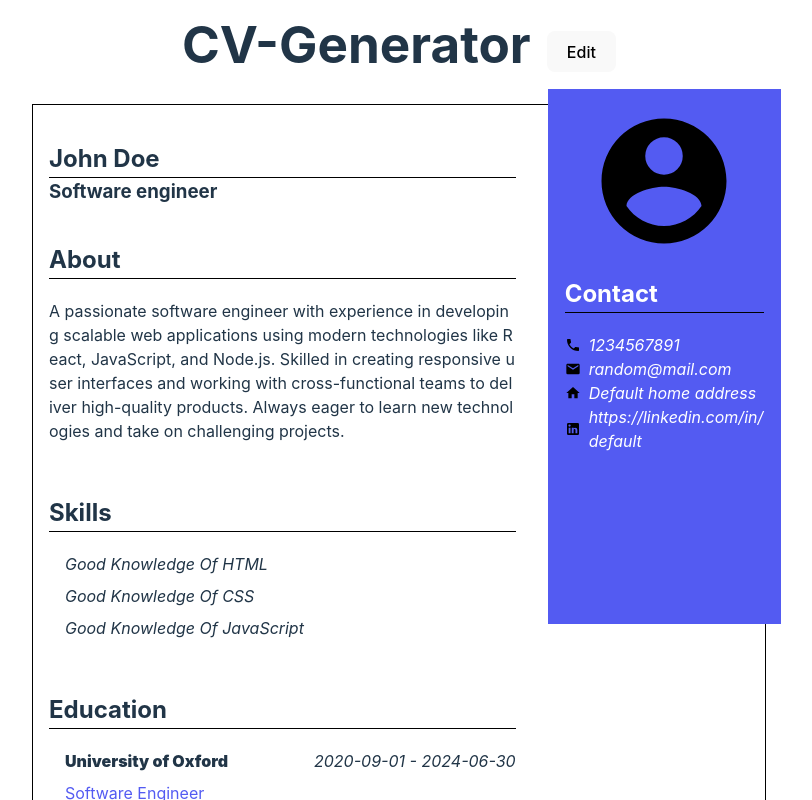
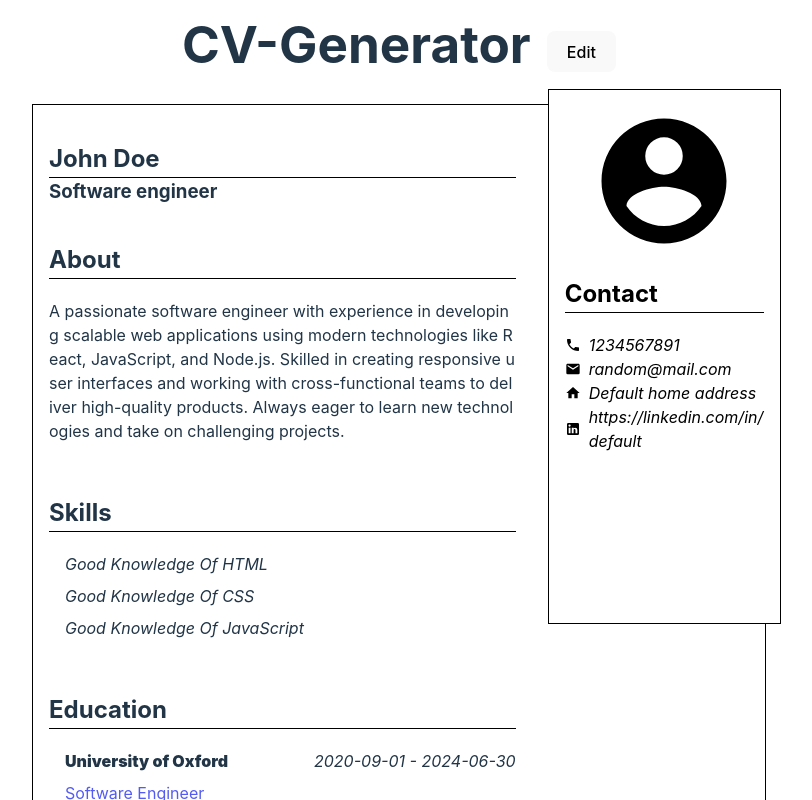
Before and after one commit to R3ndrex/CV-Generator, a React (Vite) app: page / in a window 1280 px wide. Shown: the top 800 px of the page, without its empty margins (241-1053 px from the left). Built offline with nearby package versions, Linux system fonts and the light colour scheme.

Commit message:
Change cv aside to have black border and white blackground and black text color

```diff
--- a/src/App.css
+++ b/src/App.css
@@ -69,10 +69,10 @@ main {
     grid-column: 2/-1;
     grid-row: 1/4;
     padding: 1rem;
-    color: white;
+    color: black;
     border-color: white;
-    background-color: var(--changing-color);
-    border: 1px solid var(--changing-color);
+    background-color: white;
+    border: 1px solid black;
 }
 .user-photo {
     width: 150px;
@@ -122,6 +122,7 @@ main {
     .cv-aside {
         background-color: black;
         color: black;
+        border-color: black;
     }
     main {
         border: none;
```
